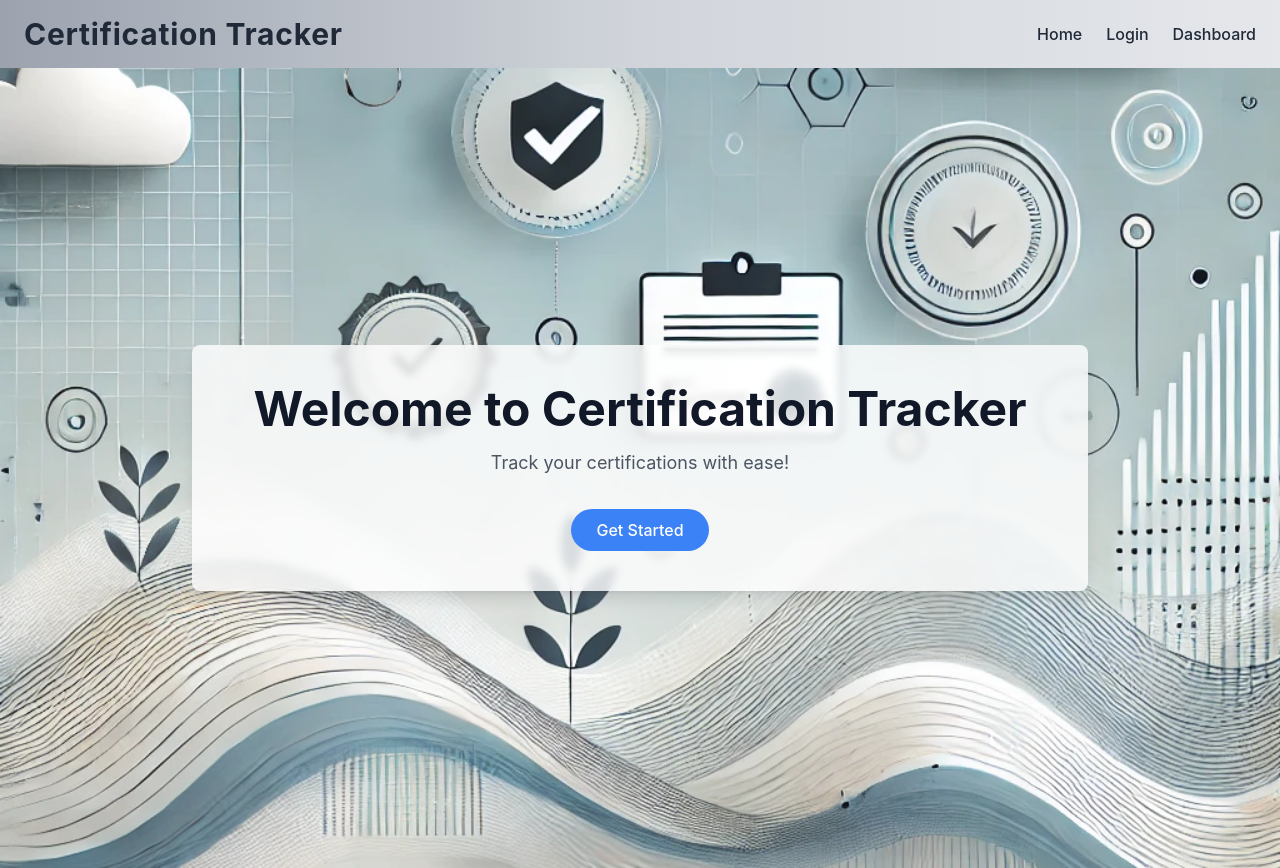
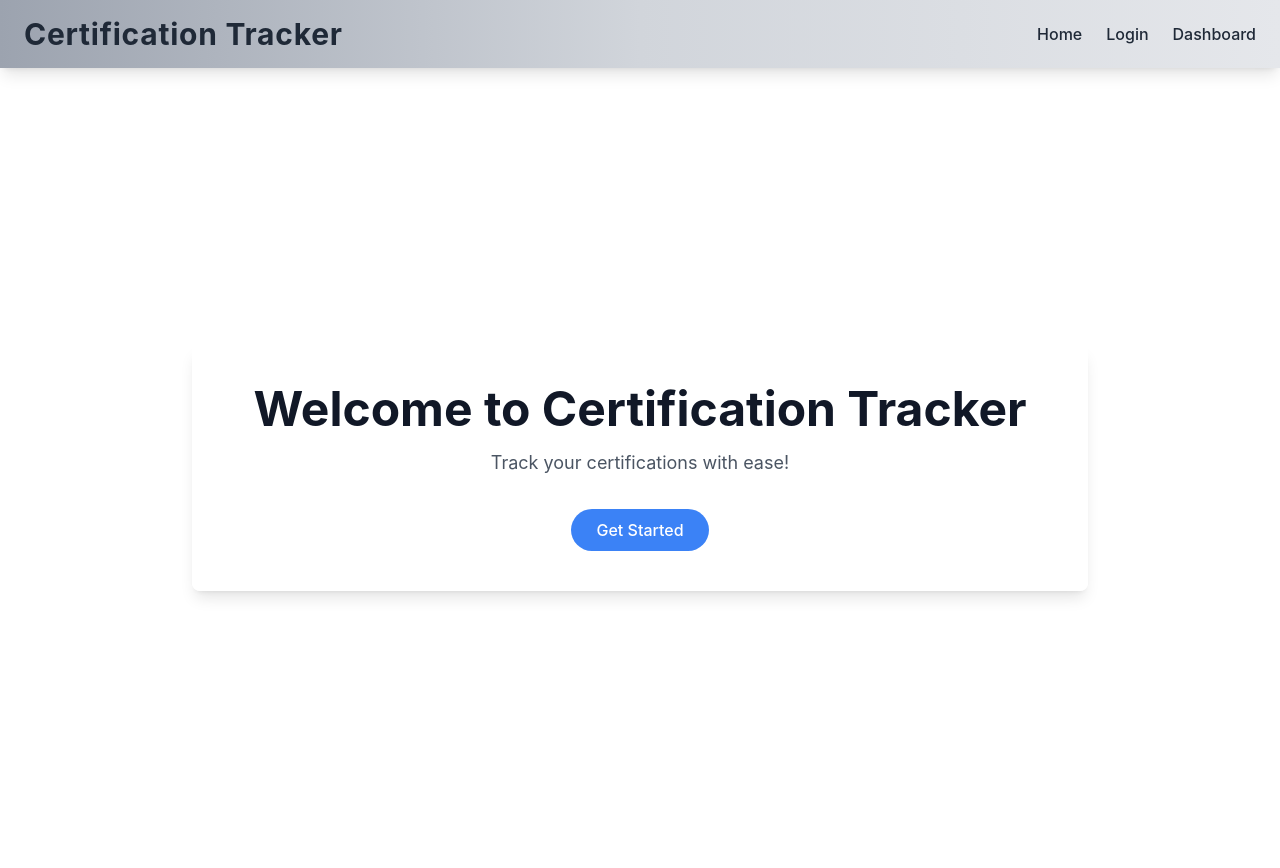
Before and after one commit to kl2200030523/skill-certification-tracker, a React (Vite) app: page / in a window 1280 px wide. Built offline with nearby package versions, Linux system fonts and the light colour scheme.

Commit message:
Update HomePage.jsx

```diff
--- a/src/pages/HomePage.jsx
+++ b/src/pages/HomePage.jsx
@@ -7,7 +7,7 @@ function HomePage() {
   return (
     <div
       className="min-h-screen flex flex-col items-center justify-center bg-cover bg-center"
-      style={{ backgroundImage: `url('/src/assets/background.png')` }}
+      style={{ backgroundImage: `https://www.shutterstock.com/image-photo/elearning-technology-webinar-online-education-600nw-2324449597.jpg` }}
     >
       <div className="bg-white bg-opacity-80 backdrop-blur-sm p-10 rounded-lg text-center max-w-4xl w-full shadow-lg">
         <h1 className="text-5xl font-bold mb-4 text-gray-900 animate-fade-in">Welcome to Certification Tracker</h1>
```
